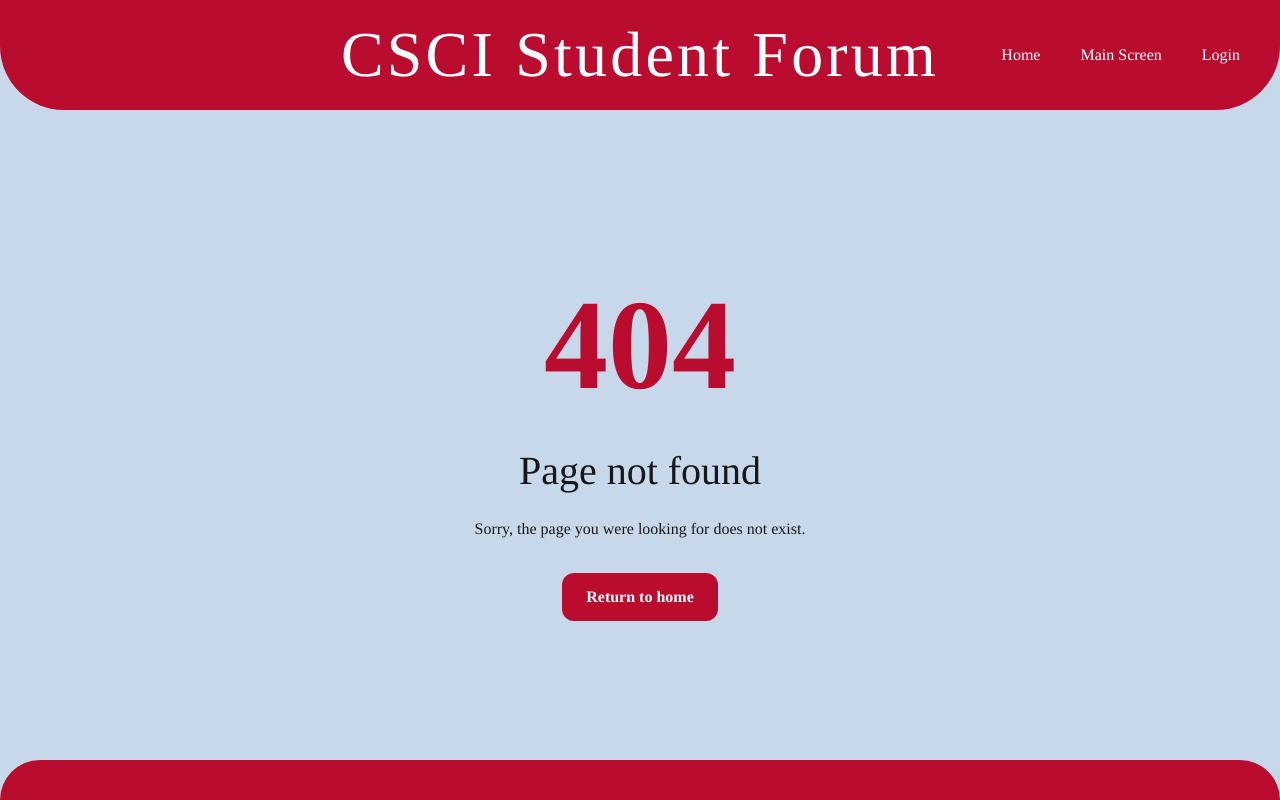
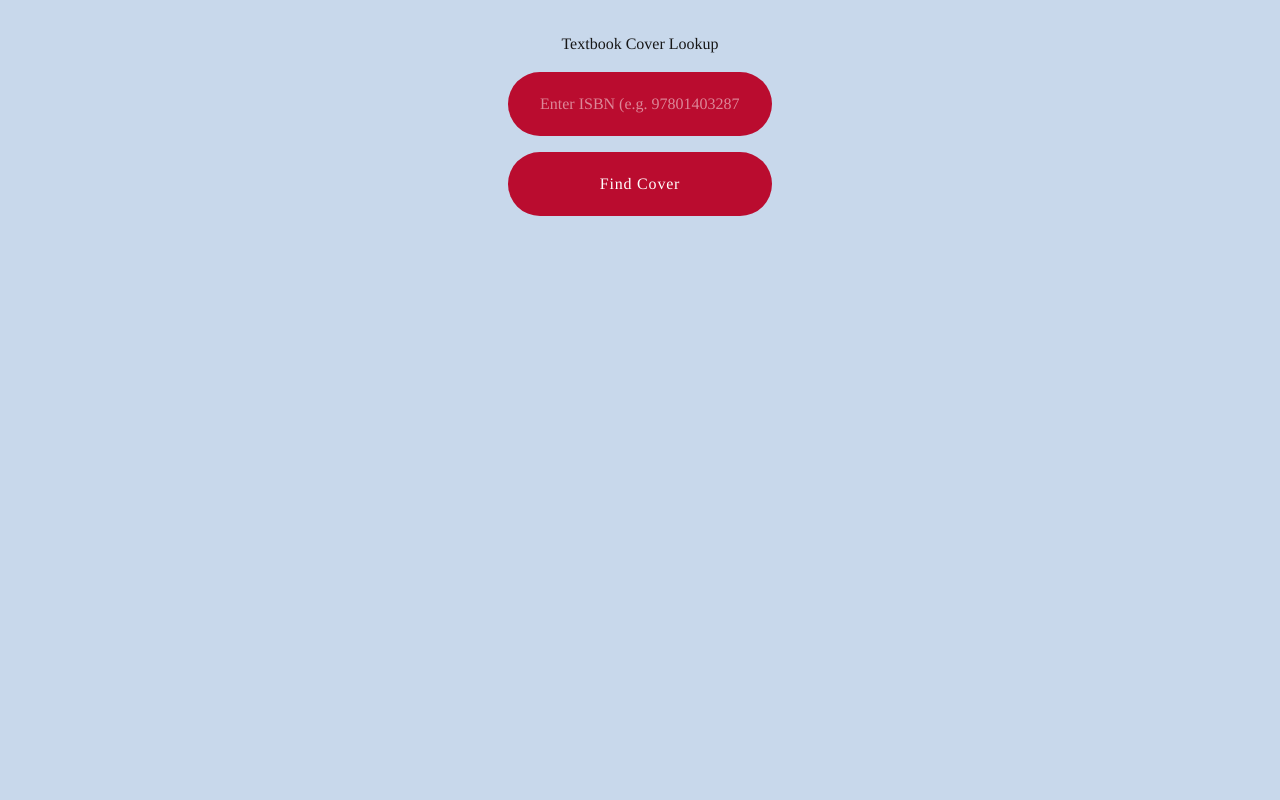
Before and after one commit to CSCI4300-Web-Programming/am-class-project-group-7, a Next.js app: page /bookcover in a window 1280 px wide. Before the commit this address had no page. Built offline with nearby package versions, Linux system fonts and the light colour scheme; a web font is replaced by a local one.

Commit message:
Implement the Open Library API, in order to show the cover of a textbook using an ISBN on the bookcover page

```diff
--- /dev/null
+++ b/src/app/bookcover/page.tsx
@@ -0,0 +1,114 @@
+"use client";
+
+import { useState } from "react";
+import Image from "next/image";
+
+// Strips hyphens/spaces and returns a valid-looking ISBN-10/13, or "" if invalid
+function cleanIsbn(input: string): string {
+  const value = input.replace(/[-\s]/g, "").toUpperCase();
+  return /^(\d{13}|\d{9}[\dX])$/.test(value) ? value : "";
+}
+
+const fieldStyle: React.CSSProperties = {
+  width: "100%",
+  padding: "1.25rem 2rem",
+  background: "#ba0c2f",
+  color: "#ffffff",
+  border: "none",
+  borderRadius: "2rem",
+  boxSizing: "border-box",
+  fontSize: "1rem",
+  fontFamily: "inherit",
+  outline: "none",
+};
+
+type Status = "idle" | "loading" | "found" | "missing";
+
+export default function BookCoverPage() {
+  const [input, setInput] = useState("");
+  const [isbn, setIsbn] = useState("");
+  const [status, setStatus] = useState<Status>("idle");
+  const [error, setError] = useState("");
+
+  const handleSubmit = (e: React.FormEvent<HTMLFormElement>) => {
+    e.preventDefault();
+    const cleaned = cleanIsbn(input);
+
+    if (!cleaned) {
+      setError("Enter a valid 10 or 13 digit ISBN.");
+      setIsbn("");
+      setStatus("idle");
+      return;
+    }
+
+    setError("");
+    if (cleaned === isbn) return; // same book, nothing to reload
+    setStatus("loading");
+    setIsbn(cleaned);
+  };
+
+  const coverUrl = isbn
+    ? `https://covers.openlibrary.org/b/isbn/${isbn}-L.jpg?default=false`
+    : null;
+
+  return (
+    <main
+      style={{
+        display: "flex",
+        flexDirection: "column",
+        alignItems: "center",
+        gap: "1rem",
+        maxWidth: "320px",
+        margin: "2rem auto",
+      }}
+    >
+      <h1>Textbook Cover Lookup</h1>
+
+      <form
+        onSubmit={handleSubmit}
+        style={{ display: "flex", flexDirection: "column", gap: "1rem", width: "100%" }}
+      >
+        <input
+          type="text"
+          value={input}
+          onChange={(e) => setInput(e.target.value)}
+          placeholder="Enter ISBN (e.g. 9780140328721)"
+          required
+          style={fieldStyle}
+        />
+        <button
+          type="submit"
+          style={{
+            ...fieldStyle,
+            cursor: "pointer",
+            fontWeight: 500,
+            letterSpacing: "0.05em",
+            textAlign: "center",
+          }}
+        >
+          Find Cover
+        </button>
+      </form>
+
+      {error && <p role="alert">{error}</p>}
+      {status === "loading" && <p>Loading cover…</p>}
+      {status === "missing" && (
+        <p>No cover found for ISBN {isbn}. Double-check the number or try another edition.</p>
+      )}
+
+      {coverUrl && status !== "missing" && (
+        <Image
+          key={isbn}
+          src={coverUrl}
+          alt={`Book cover for ISBN ${isbn}`}
+          width={300}
+          height={450}
+          unoptimized
+          style={{ width: "100%", height: "auto" }}
+          onLoad={() => setStatus("found")}
+          onError={() => setStatus("missing")}
+        />
+      )}
+    </main>
+  );
+}
--- a/src/components/Navbar.tsx
+++ b/src/components/Navbar.tsx
@@ -37,6 +37,8 @@ export default function Navbar({ loggedIn = false }: NavbarProps) {
         <Link href="/mainscreen" className="site-navbar-link" style={{ color: "#ffffff", textDecoration: "none" }}>
           Main Screen
         </Link>
+        <Link href="/bookcover" className="site-navbar-link" style={{ color: "#ffffff", textDecoration: "none" }}>
+        </Link>
         <Link
           href={loggedIn ? "/mainscreen" : "/login"}
           className="site-navbar-link"
```
